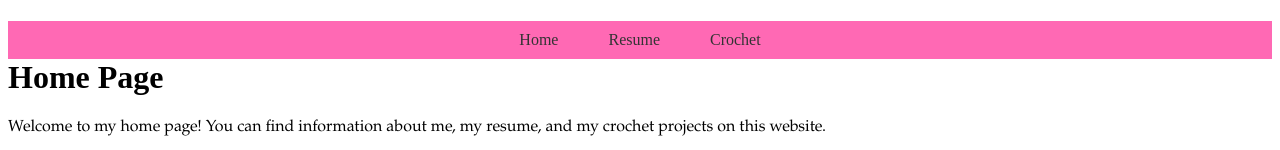
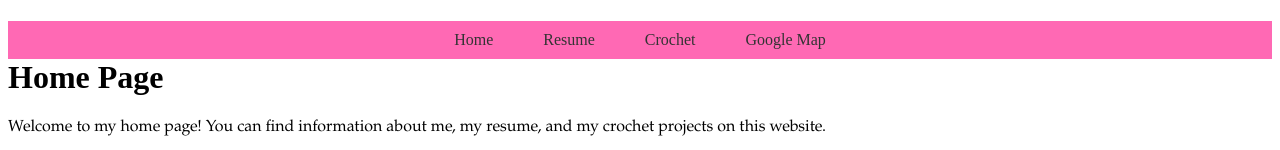
Before and after one commit to starteas/webdev_project3, a plain HTML site: page index.html in a window 1280 px wide. Shown: the top 150 px of the page. Drawn offline with Linux system fonts and the light colour scheme; a web font is replaced by a local one.

Commit message:
Added top bar navigation to google maps page

```diff
--- /dev/null
+++ b/css/googlemap.css
@@ -0,0 +1,36 @@
+/*Navigation*/
+#main-nav {
+  float: left;
+  width: 100%;
+  background-color: hotpink;
+}
+
+#main-nav ul {
+  list-style-type: none;
+  margin: 0;
+  padding: 0;
+  float: left;
+  position: relative;
+  left: 50%;
+
+}
+
+#main-nav ul li {
+  float: left;
+  position: relative;
+  right: 50%;
+
+}
+
+#main-nav ul li a {
+  padding: 10px 25px;
+  display: block;
+  text-decoration: none;
+  color: #333;
+
+}
+
+#main-nav ul li a:hover {
+  background-color: lightpink;
+  color: grey;
+}
--- a/index.html
+++ b/index.html
@@ -19,6 +19,7 @@
         <li><a href="index.html">Home</a></li>
         <li><a href="resume.html">Resume</a></li>
         <li><a href="crochet.html">Crochet</a></li>
+        <li><a href="googlemap.html">Google Map</a></li>
       </ul>
     </nav>
   </header>
```
Also changed, not shown: crochet.html (+1 -0 lines), googlemap.html (added, +34 -0 lines), resume.html (+1 -0 lines).
